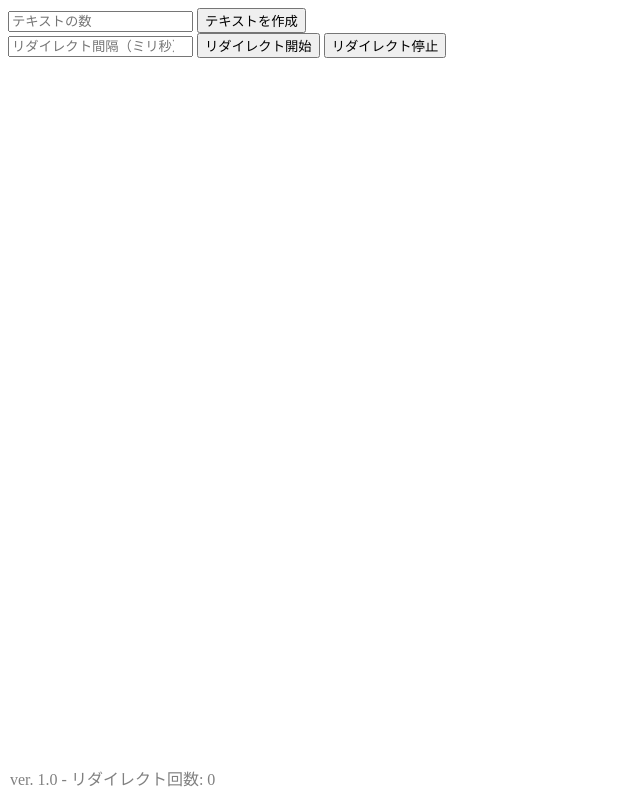
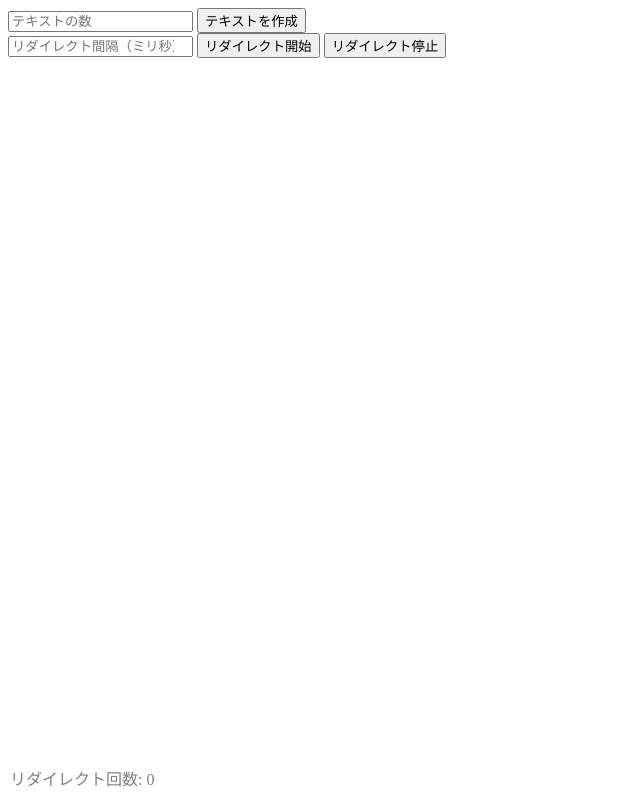
Before and after one commit to ASST-OP/ShareTool-Text, a plain HTML site: page index.html in a window 1280 px wide. Shown: the whole page, without its empty margins (0-640 px from the left). Drawn offline with Linux system fonts and the light colour scheme.

Commit message:
index.html を更新

```diff
--- a/index.html
+++ b/index.html
@@ -77,7 +77,7 @@
 
         // リダイレクト回数を表示
         function updateRedirectCount() {
-            document.getElementById("info").textContent = `ver. 1.0 - リダイレクト回数: ${redirectCount}`;
+            document.getElementById("info").textContent = `リダイレクト回数: ${redirectCount}`;
         }
 
         // リダイレクト回数を更新
```
